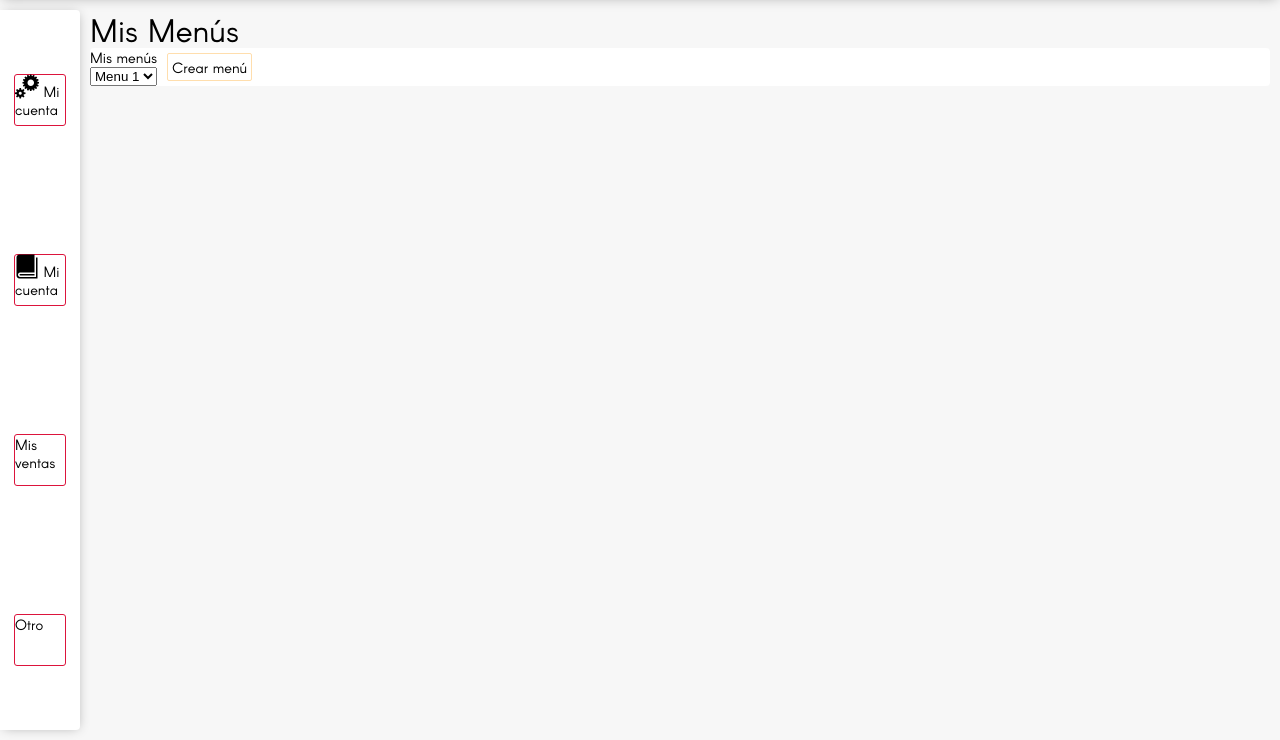
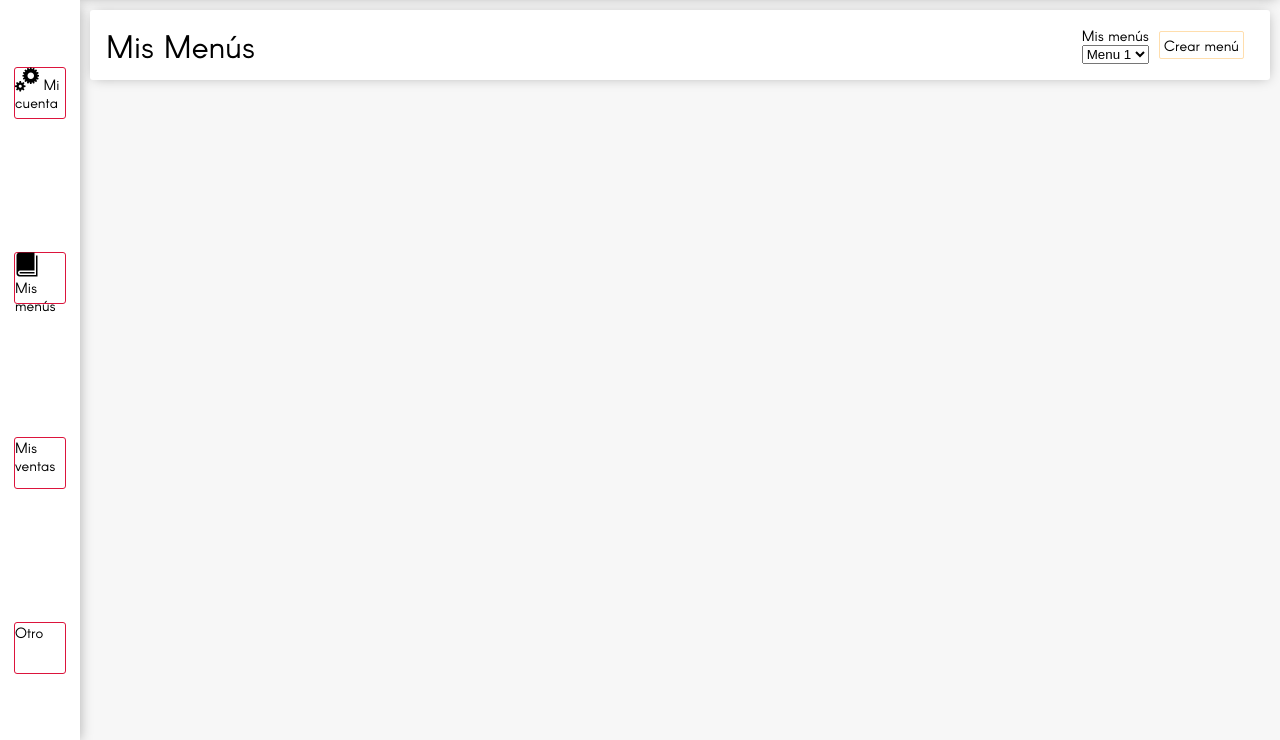
Before and after one commit to Salvajes/ProyectoSalvaje, a Symfony app: template src/AppBundle/Resources/views/Vendedores/createMenu.html.twig in a window 1280 px wide. Shown: the part 60-800 px from the top of the page. Run offline with Twig, Linux system fonts and the light colour scheme; the template is opened without the code that fills it, so the values that code supplies are empty; some libraries are stand-ins or nearby versions; some web fonts are replaced.

Commit message:
cambios en vendedores

```diff
--- a/src/AppBundle/Resources/views/Vendedores/createMenu.html.twig
+++ b/src/AppBundle/Resources/views/Vendedores/createMenu.html.twig
@@ -16,6 +16,8 @@
 {% endblock %}
 
 {% block content %}
+    <div class="panel">
+        <div class="panel-header">
             <span style="font-size: 2rem; font-family: arcon, Helvetica;">Mis Menús</span>
             <ul class="bar">
                 <li>
@@ -30,6 +32,11 @@
                     <span class="btn-action">Crear menú</span>
                 </li>
             </ul>
+        </div>
+        <div class="panel-body">
+
+        </div>
+    </div>
 {% endblock %}
 
 {% block script %}
--- a/src/AppBundle/Resources/views/baseVendedores.html.twig
+++ b/src/AppBundle/Resources/views/baseVendedores.html.twig
@@ -68,17 +68,15 @@
         }
         .aside-actions {
             position: absolute; z-index: 10;
-            left: 0; top: 70px; bottom: 10px;
+            left: 0; top: 60px; bottom: 0px;
             width: 80px;
             background-color: white;
-            box-shadow: 1px 1px 12px -3px rgba(0,0,0,0.3);
-        }
-        .aside-actions {
+            box-shadow: 3px 3px 12px -3px rgba(0,0,0,0.3);
             display: flex;
             flex-direction: column;
             justify-content: space-around;
             align-items: center;
-            border-radius: 0px 4px 4px 0px;
+            border-radius: 0px 0px 0px 0px;
         }
         .aside_action {
             width: 50px;
@@ -94,6 +92,43 @@
         .iconmenu {
             cursor: pointer;
             font-size: 1.5rem;
+        }
+
+        .panel {
+            padding: 1rem;
+            background-color: white;
+            border-radius: 3px;
+            display: flex;
+            justify-content: space-between;
+            align-items: center;
+            margin-bottom: 20px;
+            box-shadow: 1px 1px 12px -3px rgba(0, 0, 0, 0.3);
+        }
+
+        .panel-header {
+            display: flex;
+            justify-content: space-between;
+            width: 100%;
+        }
+
+        .panel-title {
+            font-size: 1.5rem;
+        }
+
+        .panel-description {
+            font-size: 0.9rem;
+        }
+
+        .btn-panel {
+            cursor: pointer;
+            text-align: center;
+            color: white;
+            background-color: rgba(105,138,227,0.7);
+            border-radius: 3px;
+            border: 1px solid rgba(105,138,227,1);
+            padding: 5px;
+            font-size: 1.3rem;
+            width: 200px;
         }
     </style>
     {% block style %}
@@ -122,7 +157,7 @@
         <a href="{{ path('vendedores_create_menu') }}">
             <div class="aside_action">
                 <span class="iconmenu icon-book"></span>
-                <span>Mi cuenta</span>
+                <span>Mis men&uacute;s</span>
             </div>
         </a>
         <div class="aside_action">Mis ventas</div>
```
Also changed, not shown: src/AppBundle/Resources/views/Vendedores/index.html.twig (+0 -27 lines). Lines whose indentation alone changed are shown as unchanged.
